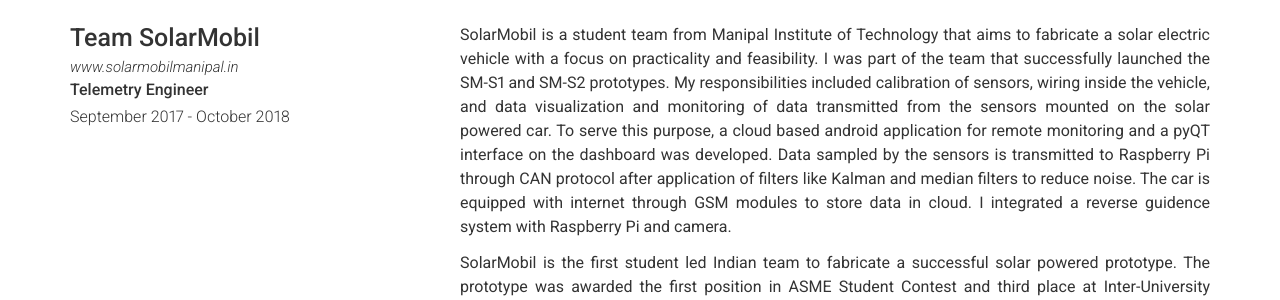
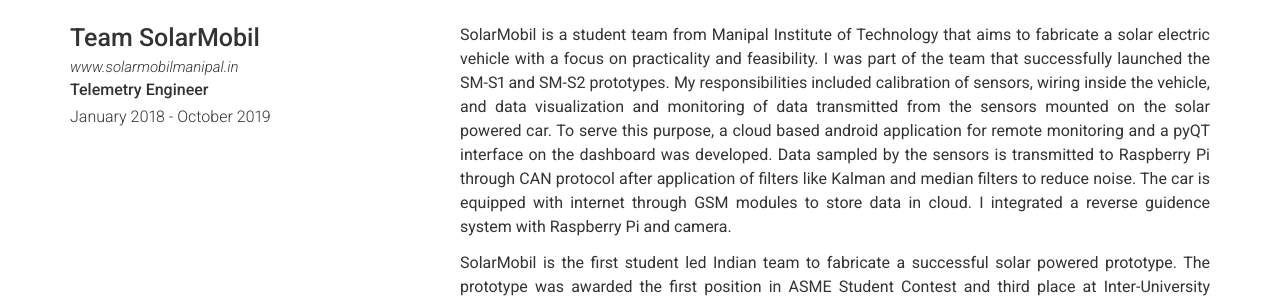
Before and after one commit to girishmm/girishmm.github.io, a Jekyll site: the page built from index.md, in a window 1280 px wide. Shown: the part 1019-1319 px from the top of the page. Built offline with Jekyll 4.4.1, drawn with Linux system fonts in a browser that asks for light colours; nearby versions of some CDN libraries.

Commit message:
Update solarmobil experience

```diff
--- a/_data/experience.yml
+++ b/_data/experience.yml
@@ -22,7 +22,7 @@
 
 - company: Team SolarMobil
   link: www.solarmobilmanipal.in
-  dates: September 2017 - October 2018
+  dates: January 2018 - October 2019
   job_title: Telemetry Engineer
   description: |
     SolarMobil is a student team from Manipal Institute of Technology that aims to fabricate a solar
```
